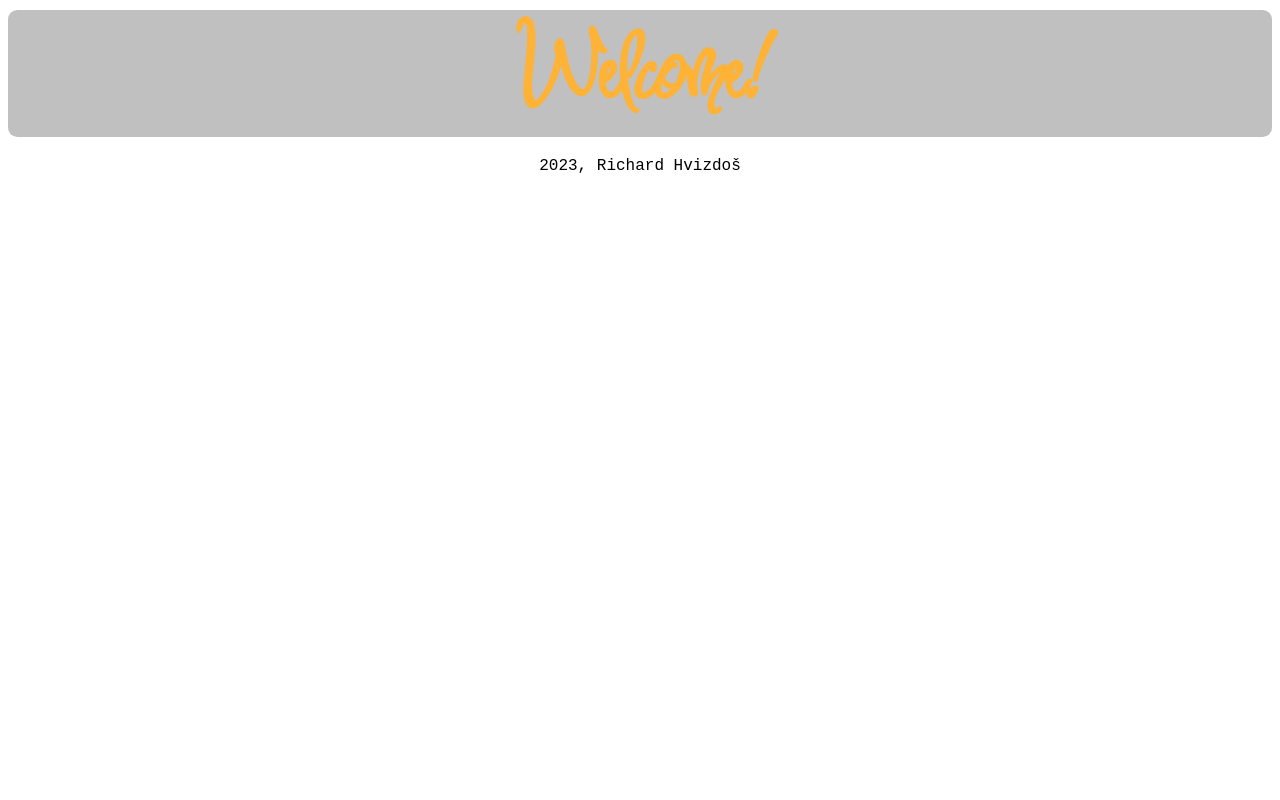
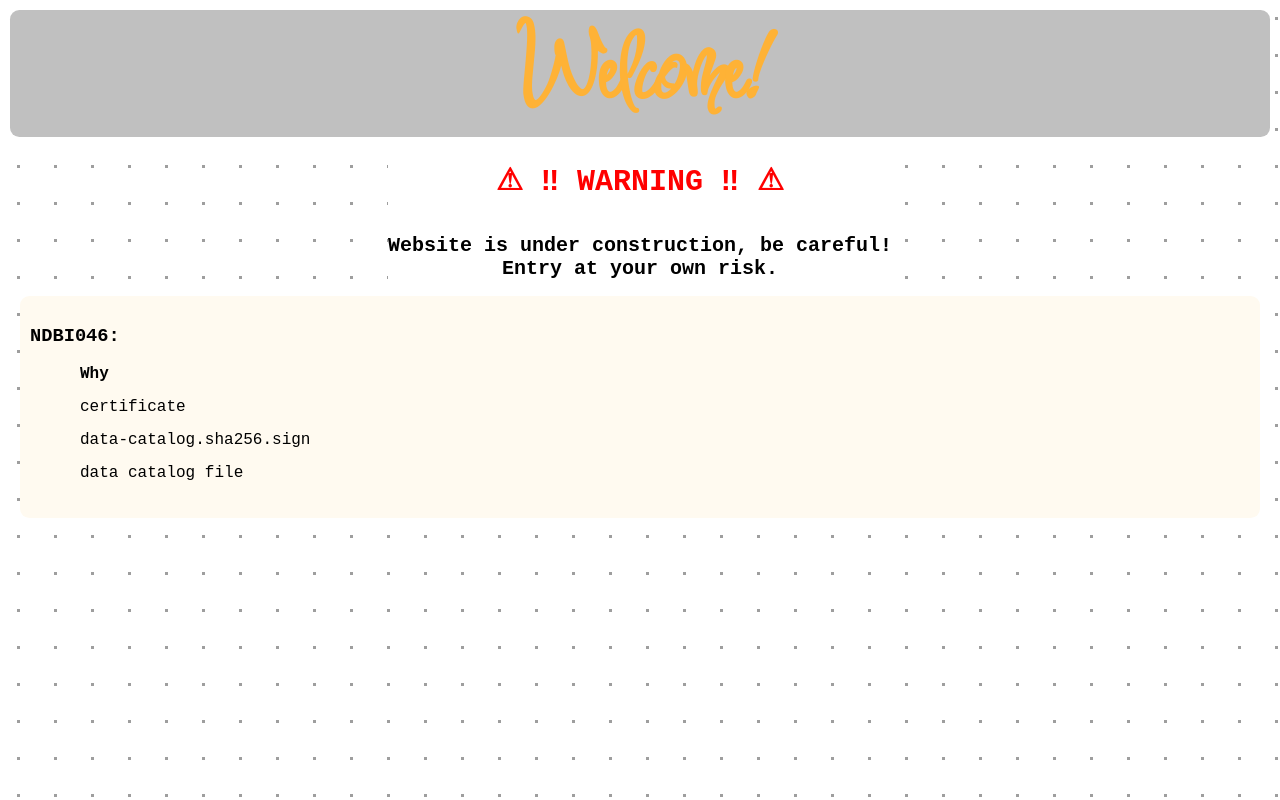
Before and after one commit to DonRiccardo/DonRiccardo.github.io, a plain HTML site: page index.html in a window 1280 px wide. Shown: the top 800 px of the page. Drawn offline with Linux system fonts and the light colour scheme.

Commit message:
better style, added links

```diff
--- a/index.html
+++ b/index.html
@@ -17,9 +17,42 @@
     <h1>Welcome!</h1>
 </header>
 
+<div class="warning">
+    <p>
+        <h2>⚠   ‼ WARNING ‼   ⚠</h2>
+        <div style="font-weight: bold; font-size: 20px;"> Website is under construction, be careful! <br/> Entry at your own risk.</div>
+    </p>
+</div>
+
+<div class="nav">
+    <p>
+        <h3>NDBI046:</h3>
+        <ul>
+            <li>
+                <a href="https://skoda.projekty.ms.mff.cuni.cz/ndbi046/seminars/06-public.html#/2/1" style="font-weight: bold;" target="_blank">Why</a>
+            </li>
+            <li>
+                <a href="./UdDI2023/certificate.crt" target="_blank">certificate</a>
+            </li>
+            <li>
+                <a href="./UdDI2023/data-catalog.sha256.sign" target="_blank">data-catalog.sha256.sign</a>
+            </li>
+            <li>
+                <a href="./UdDI2023/populationRDFdataSetEntrySHA1.ttl" target="_blank">data catalog file</a>
+            </li>
+        </ul>
+
+
+
+
+    </p>
+</div>
+
 
 <footer>
-    2023, Richard Hvizdoš
+    <p>
+        <div class="specialText"> (c) 2023 Richard Hvizdoš </div>
+    </p>
 </footer>
 
 
--- a/main.css
+++ b/main.css
@@ -1,4 +1,4 @@
-.article {
+/*.article {
 	border-style: double none double none;
 	border-color: black;
 	min-height: 100px;
@@ -24,18 +24,9 @@
 	font-family: 'Courier New', Courier, monospace;
 }
 
-html, button{
-	font-family: 'Courier New', Courier, monospace;
-}
 
-ul{
-	list-style-type: none;
-}
 
-ul > li{
-	margin: 5px;
-	padding-bottom: 10px;
-}
+
 
 ul > li:nth-child(even){
 	border-bottom: black 1px dashed;
@@ -51,7 +42,63 @@ ul > li:nth-child(even){
 div > ul > li > div > button{
 	margin-left: 5px;
 }
+*/
 
+html{
+	font-family: 'Courier New', Courier, monospace;
+
+}
+
+body{
+	min-height: 1200px;
+	position: relative;
+	background-color: #ffffff;
+	opacity: 1;
+	background-image: radial-gradient(#9e9e9e 1.85px, #ffffff 1.85px);
+	background-size: 37px 37px;
+	margin: 10px;
+}
+
+.nav{
+	padding: 10px;
+	margin: 10px;
+	width: auto;
+	background-color: floralwhite;
+	border-radius: 7pt;
+}
+
+ul{
+	list-style-type: none;
+}
+
+ul > li{
+	margin: 5px;
+	padding-bottom: 10px;
+}
+
+a{
+	text-decoration: none;
+	margin-top: 10px;
+	padding: 5px;
+	color: black;
+}
+
+a:hover{
+	background-color: bisque;
+
+}
+
+a:visited{
+	color: black;
+}
+
+.warning{
+	text-align: center;
+	margin-right: auto;
+	margin-left: auto;
+	background-color: white;
+	width: fit-content;
+}
 
 @font-face {
 	font-family: "myCustomFont";
@@ -59,23 +106,26 @@ div > ul > li > div > button{
 }
 
 footer {
-	width: 600px;
-	height: 25px;
 	margin-top: 10px;
-	clear:both;
-	padding:10px;
-    display: flex;
-    justify-content: space-around;
-    margin-left: auto;
-    margin-right: auto;
+	clear: both;
+	position: absolute;
+	bottom: 0;
+	box-sizing: border-box;
+	padding: 10px;
 }
 
-header{
-	min-height: 50px;
+header, footer{
+	min-height: 30px;
 	text-align: center;
 	background-color: silver;
+	border-radius: 7pt;
+	width: 100%;
+}
 
-	border-radius: 7pt;
+.specialText {
+
+	margin:10px;
+	font-weight: bold;
 }
 
 h1 {
@@ -86,6 +136,8 @@ h1 {
 }
 
 h2{
+	font-size: 30px;
+	color: red;
     padding-top: 0px;
     padding-bottom: 10px;
 }
```
